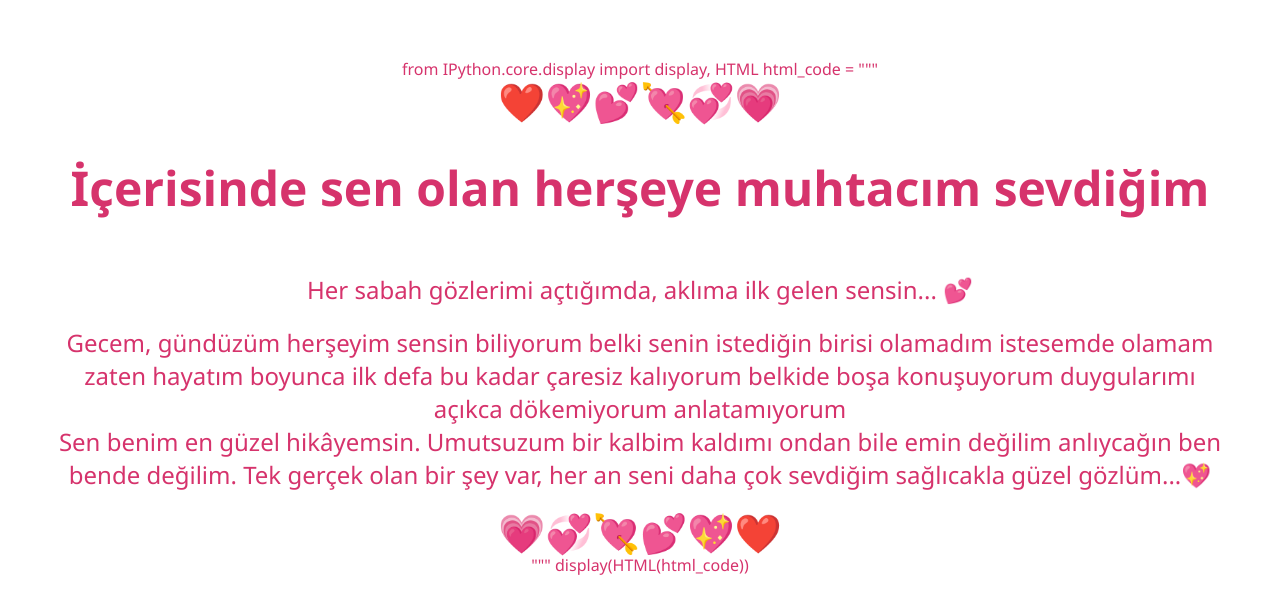
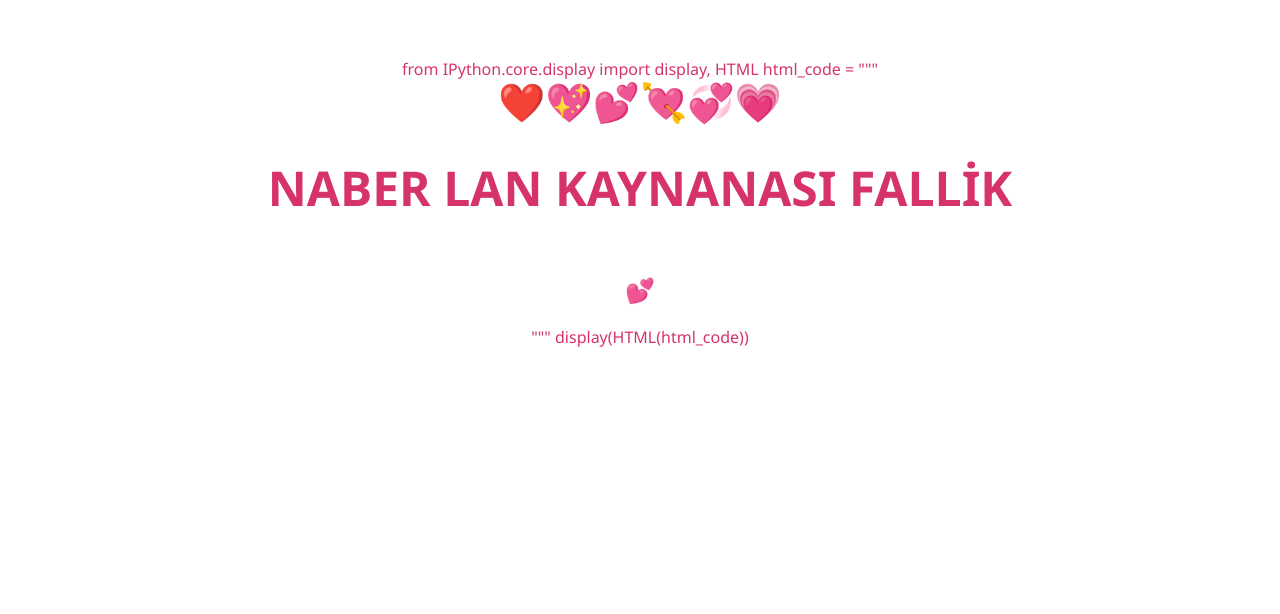
Before and after one commit to seyitkardas15/mamiden.dostileriine, a plain HTML site: page index.html in a window 1280 px wide. Shown: the top 614 px of the page. Drawn offline with Linux system fonts and the light colour scheme.

Commit message:
Update index.html

```diff
--- a/index.html
+++ b/index.html
@@ -40,10 +40,9 @@ html_code = """
 </head>
 <body>
   <div class="hearts">❤️💖💕💘💞💗</div>
-  <h1>İçerisinde sen olan herşeye muhtacım sevdiğim</h1>
-  <p><br>Her sabah gözlerimi açtığımda, aklıma ilk gelen sensin... 💕</p>
-  <p>Gecem, gündüzüm herşeyim sensin biliyorum belki senin istediğin birisi olamadım istesemde olamam zaten hayatım boyunca ilk defa bu kadar çaresiz kalıyorum belkide boşa konuşuyorum duygularımı açıkca dökemiyorum anlatamıyorum <br>Sen benim en güzel hikâyemsin. Umutsuzum bir kalbim kaldımı ondan bile emin değilim anlıycağın ben bende değilim. Tek gerçek olan bir şey var, her an seni daha çok sevdiğim sağlıcakla güzel gözlüm...💖</p>
-  <div class="hearts">💗💞💘💕💖❤️</div>
+  <h1>NABER LAN KAYNANASI FALLİK </h1>
+  <p><br> 💕</p>
+
 </body>
 </html>
 """
```
